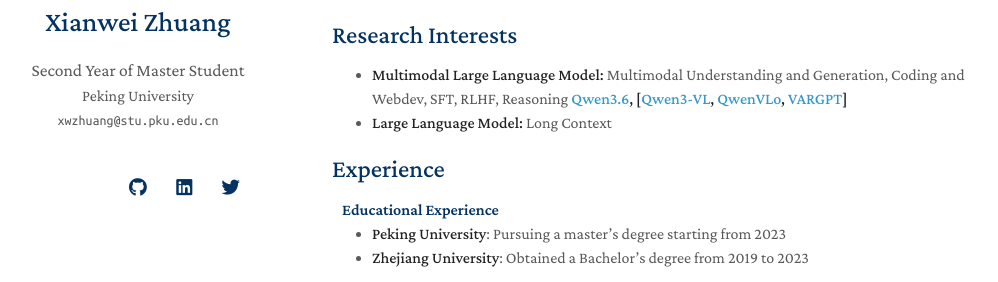
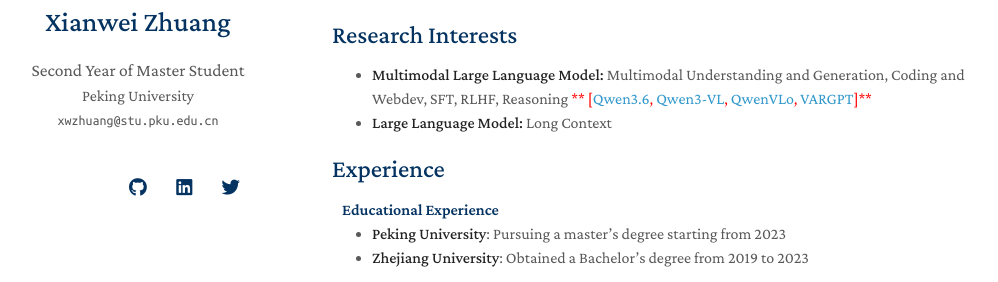
Before and after one commit to mengchuang123/mengchuang123.github.io, a Jekyll site: the page built from index.md, in a window 1280 px wide and 900 px high. Shown: the part 180-462 px from the top of the window, without its empty margins (138-1136 px from the left). Built offline with Jekyll 4.4.1, drawn with Linux system fonts in a browser that asks for light colours; nearby versions of some CDN libraries; a style sheet for code colours, icons or effects is not loaded; our own code applies the rules of GitHub Pages for plain Markdown files.

Commit message:
Update index.md

```diff
--- a/index.md
+++ b/index.md
@@ -8,7 +8,7 @@
 
 ## Research Interests
 
-- **Multimodal Large Language Model:** Multimodal Understanding and Generation, Coding and Webdev, SFT, RLHF, Reasoning <span style="color:red">**[Qwen3.6](https://qwen.ai/blog?id=qwen3.6), [[Qwen3-VL](https://arxiv.org/pdf/2511.21631), [QwenVLo](https://qwenlm.github.io/blog/qwen-vlo), [VARGPT](https://github.com/VARGPT-family)]**</span>
+- **Multimodal Large Language Model:** Multimodal Understanding and Generation, Coding and Webdev, SFT, RLHF, Reasoning <span style="color:red">** [[Qwen3.6](https://qwen.ai/blog?id=qwen3.6), [Qwen3-VL](https://arxiv.org/pdf/2511.21631), [QwenVLo](https://qwenlm.github.io/blog/qwen-vlo), [VARGPT](https://github.com/VARGPT-family)]**</span>
 - **Large Language Model:** Long Context <span style="color:red"></span>
 
 
```
